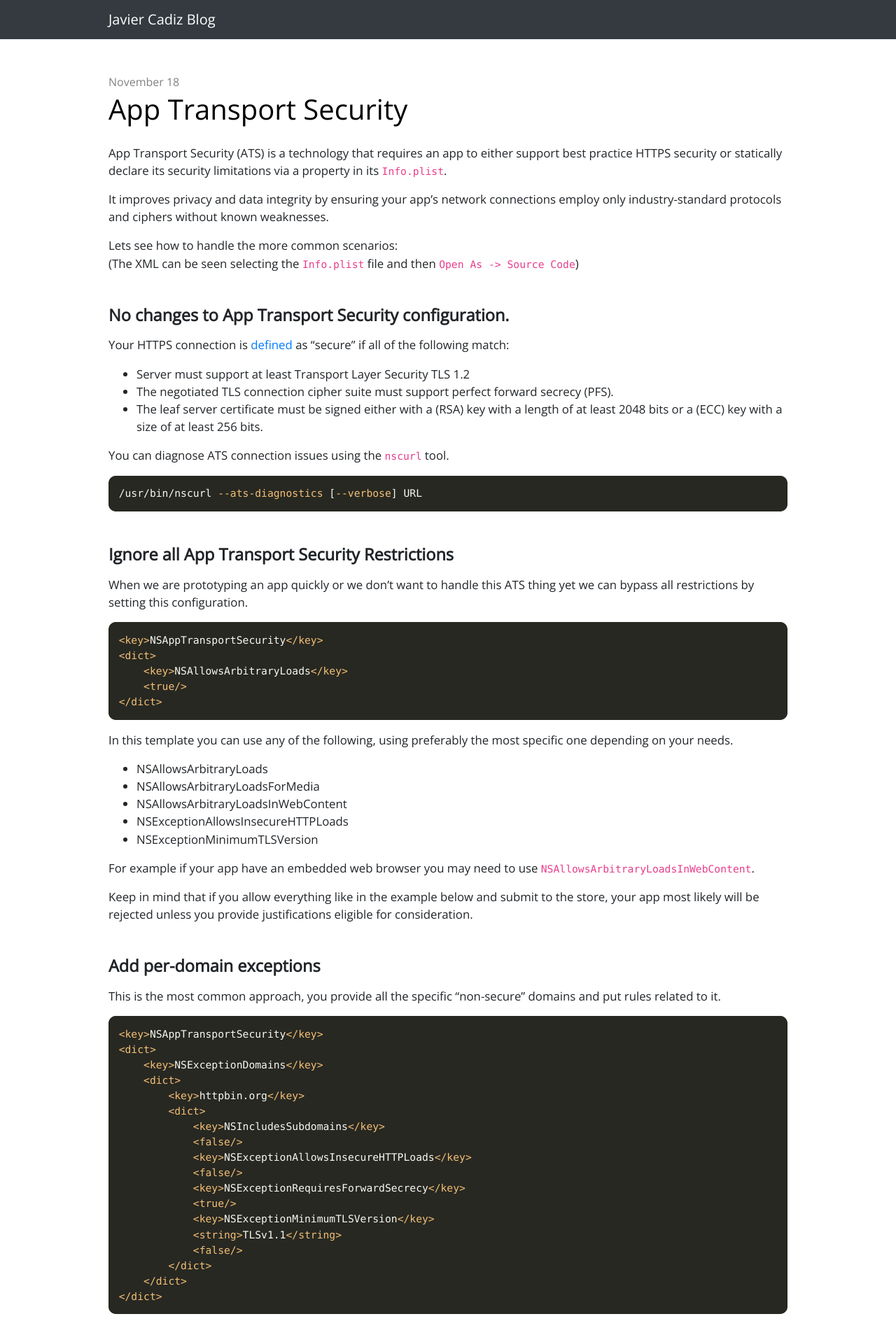
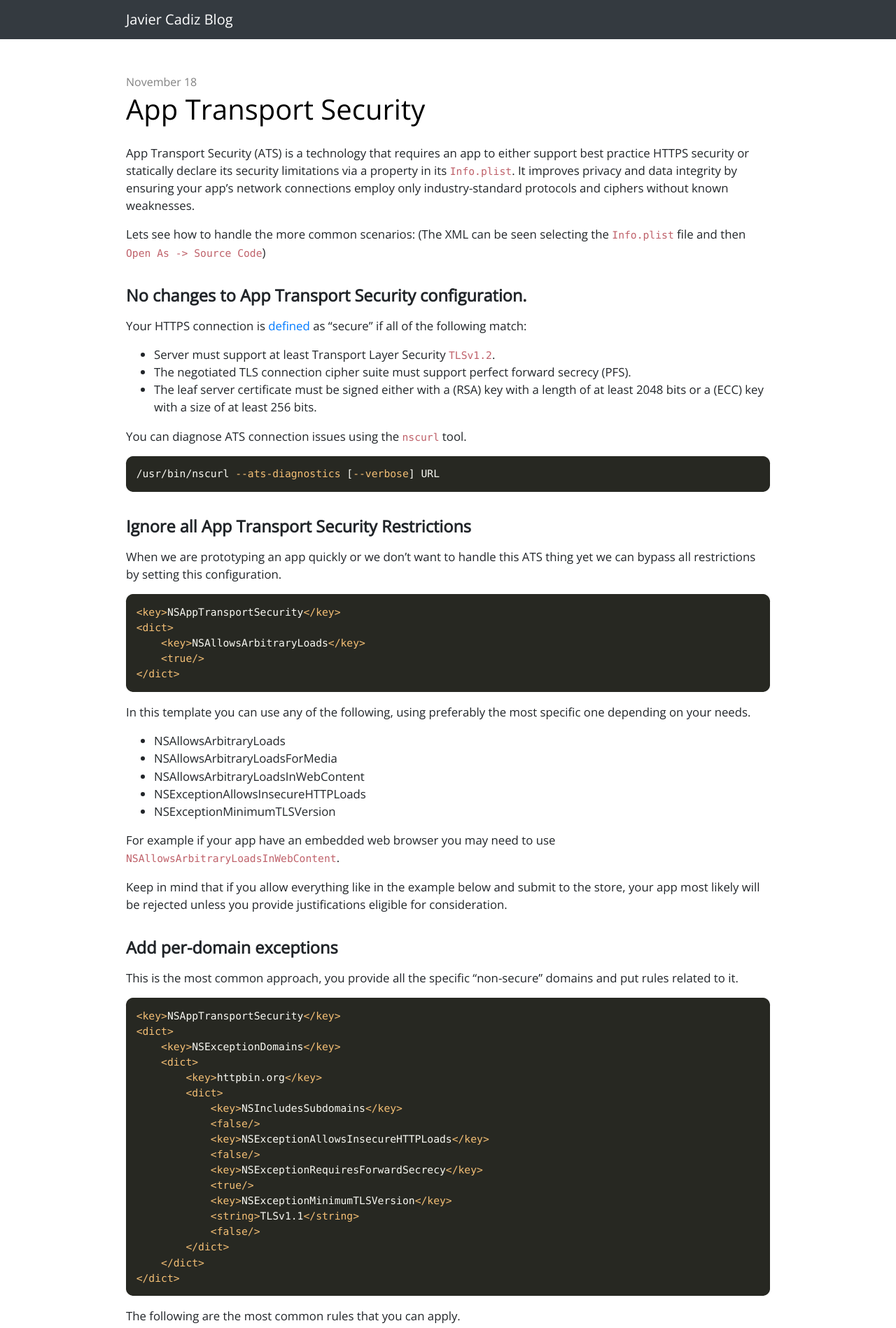
Before and after one commit to cadizjavier/blog, a Jekyll site: the page built from _posts/2018-11-18-app-transport-security.md, in a window 1280 px wide. Shown: the top 1898 px of the page at 70% size. Built offline with Jekyll 4.4.1, drawn with Linux system fonts in a browser that asks for light colours; some of the changed text lies outside the part shown.

```diff
--- a/Gemfile
+++ b/Gemfile
@@ -1,3 +1,3 @@
 source 'https://rubygems.org'
 
-gem 'jekyll'
+gem 'jekyll', '~> 4.0'
--- a/_posts/2018-11-18-app-transport-security.md
+++ b/_posts/2018-11-18-app-transport-security.md
@@ -7,7 +6,6 @@ tags: iOS
 ---
 
 App Transport Security (ATS) is a technology that requires an app to either support best practice HTTPS security or statically declare its security limitations via a property in its `Info.plist`.
-
 It improves privacy and data integrity by ensuring your app’s network connections employ only industry-standard protocols and ciphers without known weaknesses.
 
 Lets see how to handle the more common scenarios:
@@ -16,7 +14,7 @@ Lets see how to handle the more common scenarios:
 ## No changes to App Transport Security configuration.
 
 Your HTTPS connection is [defined](https://developer.apple.com/library/archive/documentation/General/Reference/InfoPlistKeyReference/Articles/CocoaKeys.html#//apple_ref/doc/uid/TP40009251-SW33) as "secure" if all of the following match:
-- Server must support at least Transport Layer Security TLS 1.2
+- Server must support at least Transport Layer Security `TLSv1.2`.
 - The negotiated TLS connection cipher suite must support perfect forward secrecy (PFS).
 - The leaf server certificate must be signed either with a (RSA) key with a length of at least 2048 bits or a (ECC) key with a size of at least 256 bits.
 
--- a/_sass/base.scss
+++ b/_sass/base.scss
@@ -5,7 +5,7 @@ body {
 
 @media (min-width: 1200px) {
   .container {
-    max-width: 1000px;
+    max-width: 950px;
   }
 }
 
@@ -89,10 +89,15 @@ footer {
 // -------------------------------------
 // Content
 h2 {
-  margin-top: 2em;
+  margin-top: 1.5em;
   margin-bottom: 0.7em;
   font-size: 1.4em;
   font-weight: bold;
+}
+
+code {
+  color: #bf616a;
+  border-radius: 3px;
 }
 
 pre {
```
Also changed, not shown: other parts of _posts/2018-11-18-app-transport-security.md (+2 -3 lines), Gemfile.lock, 1 other file.
